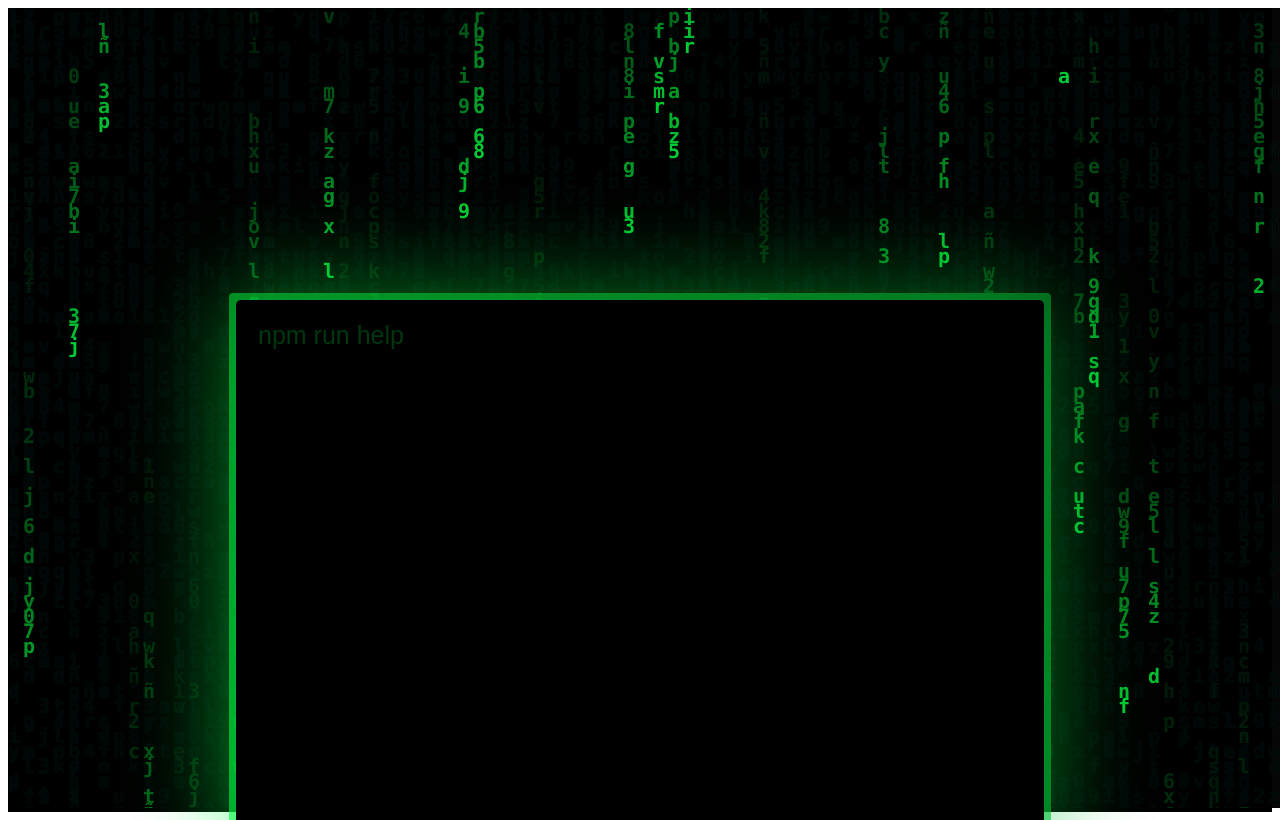
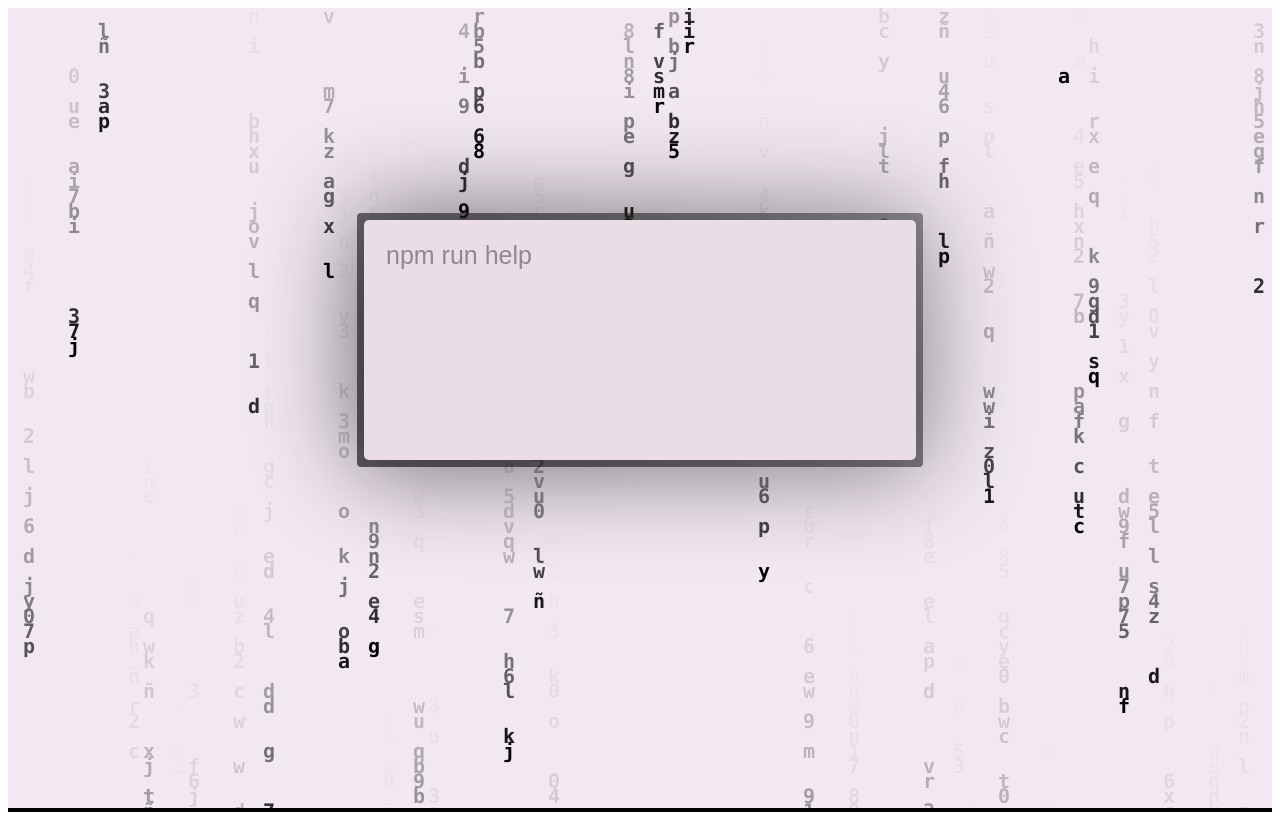
Before and after one commit to Jheredia7/portfolio, a React (Vite) app: page / in a window 1280 px wide. Built offline with nearby package versions, Linux system fonts and the light colour scheme.

Commit message:
Cambio de color

```diff
--- a/src/Matrix.jsx
+++ b/src/Matrix.jsx
@@ -17,13 +17,11 @@
   };
 
   static defaultProps = {
-    width: 640,
-    height: 480,
     fullscreen: true,
     colSize: 15,
     fontSize: 20,
     interval: 60,
-    color: "#00cc33",
+    color: "#000000",
     frequency: 0.01,
     speed: 1.8,
   };
@@ -79,7 +77,7 @@
     let columns = this.state.columns;
     let numberOfColumns = this.state.numberOfColumns;
 
-    context.fillStyle = "rgba(0,0,0,0.07)";
+    context.fillStyle = "rgba(243,234,243,0.1)";
     context.fillRect(0, 0, this.state.canvas.width, this.state.canvas.height);
     context.fillStyle = this.props.color;
     context.font =
--- a/src/styles.css
+++ b/src/styles.css
@@ -1,29 +1,32 @@
+html,
+body {
+  overflow: hidden;
+}
 .modalContainer {
   position: fixed;
   z-index: 999;
-  padding-top: 300px;
+  padding-top: 220px;
   left: 0;
   top: 0;
   width: 100%;
   height: 100%;
-  overflow: auto;
-  background-color: transparent;
+
   background-color: transparent;
 }
 
 .modalContainer .modal-content {
   position: relative;
-  background: #000000;
-  color: #00ff44;
-  width: 600px;
-  height: 500px;
+
+  color: #000000;
+  width: 40%;
+  height: 25%;
   margin: auto;
   padding: 20px;
-  width: 60%;
+
   text-align: left;
   border-radius: 5px;
   font-size: 25px;
-  background-color: #000000;
+  background-color: #ebdde6;
 
   font-family: monospace;
   font-weight: lighter;
@@ -41,12 +44,12 @@
   border-radius: 4px;
   background: linear-gradient(
     45deg,
-    #00ff44,
-    #00c434,
-    #019d2b,
-    #01651c,
-    #002f0d,
-    #000f04
+    #010101,
+    #252525,
+    #5f5f5f,
+    #989898,
+    #dfdfdf,
+    #ebdde6
   );
   background-size: 400%;
   animation: border 2s infinite alternate-reverse;
@@ -59,7 +62,7 @@
     opacity: 0.6;
   }
   100% {
-    opacity: 0.3;
+    opacity: 0.5;
   }
 }
 
@@ -69,8 +72,8 @@
 
 .terminal {
   font-size: 25px;
-  background-color: #000000;
-  color: #00ce37;
+  background-color: #ebdde6;
+  color: #323232;
   border: #000000;
   outline-color: #000000;
   float: left;
@@ -81,14 +84,14 @@
 }
 
 .terminal::placeholder {
-  color: #026e1f;
+  color: #363636;
   opacity: 50%;
 }
 .comandos {
   display: table;
   font-size: 25px;
-  background-color: #000000;
-  color: #00ce37;
+  background-color: #ebdde6;
+  color: #323232;
   font-family: monospace;
   font-weight: lighter;
   text-align: left;
@@ -98,15 +101,15 @@
   position: absolute;
   right: 0;
   width: 0;
-  background: #000000;
-  border-left: 1px solid #00ff44;
-  animation: maquina 1s steps(80);
+  background: #ebdde6;
+  border-left: 1px solid #ebdde6;
+  animation: maquina 1s steps(180);
 }
 @keyframes maquina {
   from {
     width: 98%;
   }
   to {
-    width: 69%;
+    width: 45%;
   }
 }
```
